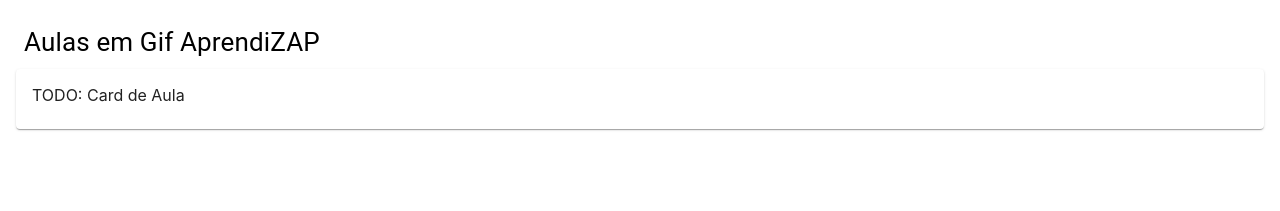
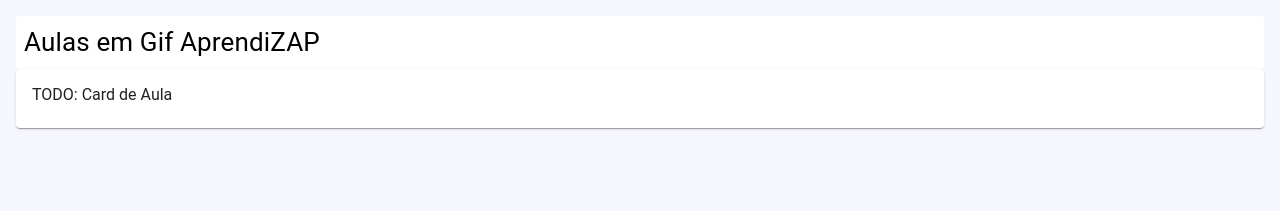
Before and after one commit to ramos-larissa/projeto-aprendizap, a React (Create React App) app in the folder frontend/: page / in a window 1280 px wide. Shown: the top 211 px of the page. Built offline with nearby package versions, Linux system fonts and the light colour scheme.

Commit message:
build: :memo: sass
add sass

```diff
--- a/frontend/package.json
+++ b/frontend/package.json
@@ -11,6 +11,7 @@
     "@testing-library/react": "^13.4.0",
     "@testing-library/user-event": "^13.5.0",
     "axios": "^1.2.1",
+    "node-sass": "^7.0.3",
     "react": "^18.2.0",
     "react-dom": "^18.2.0",
     "react-router-dom": "^6.4.5",
--- a/frontend/src/index.jsx
+++ b/frontend/src/index.jsx
@@ -1,6 +1,6 @@
 import React from 'react';
 import ReactDOM from 'react-dom/client';
-import './index.css';
+import './index.scss';
 import App from './App';
 import reportWebVitals from './reportWebVitals';
 
--- a/frontend/src/index.css
+++ b/frontend/src/index.scss
@@ -1,8 +1,11 @@
+$main-background-color: #f6f6fe;
+$main-font-family: 'Roboto', sans-serif;
+
+
 body {
+  background-color: $main-background-color;
   margin: 0;
-  font-family: -apple-system, BlinkMacSystemFont, 'Segoe UI', 'Roboto', 'Oxygen',
-    'Ubuntu', 'Cantarell', 'Fira Sans', 'Droid Sans', 'Helvetica Neue',
-    sans-serif;
+  font-family: $main-font-family;
   -webkit-font-smoothing: antialiased;
   -moz-osx-font-smoothing: grayscale;
 }
--- a/frontend/src/pages/Home/index.jsx
+++ b/frontend/src/pages/Home/index.jsx
@@ -2,7 +2,7 @@ import React from "react";
 import Item from "../../components/Item";
 import Lesson from "../../components/Lesson";
 
-import "./styles.css";
+import "./styles.scss";
 
 const Home = () => {
   return (
```
Also changed, not shown: frontend/src/pages/Home/styles.scss (renamed from frontend/src/pages/Home/styles.css), 2 other files (tests, documents, lock files or other folders).
